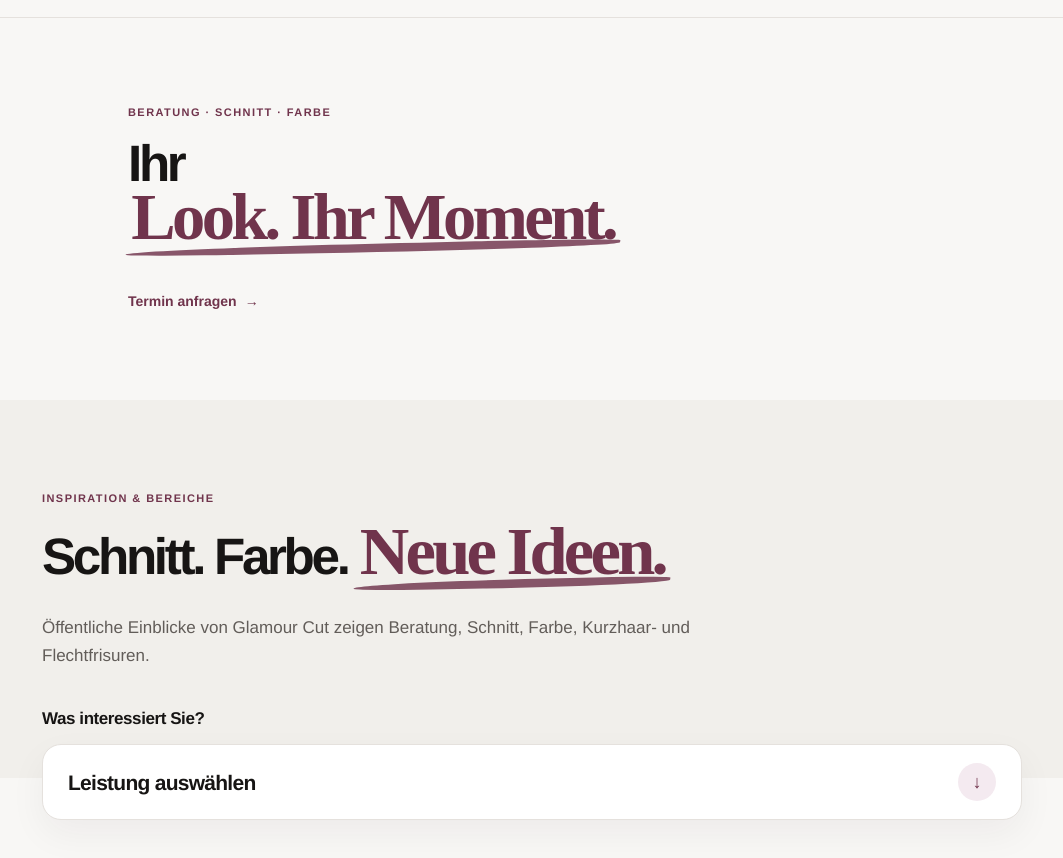
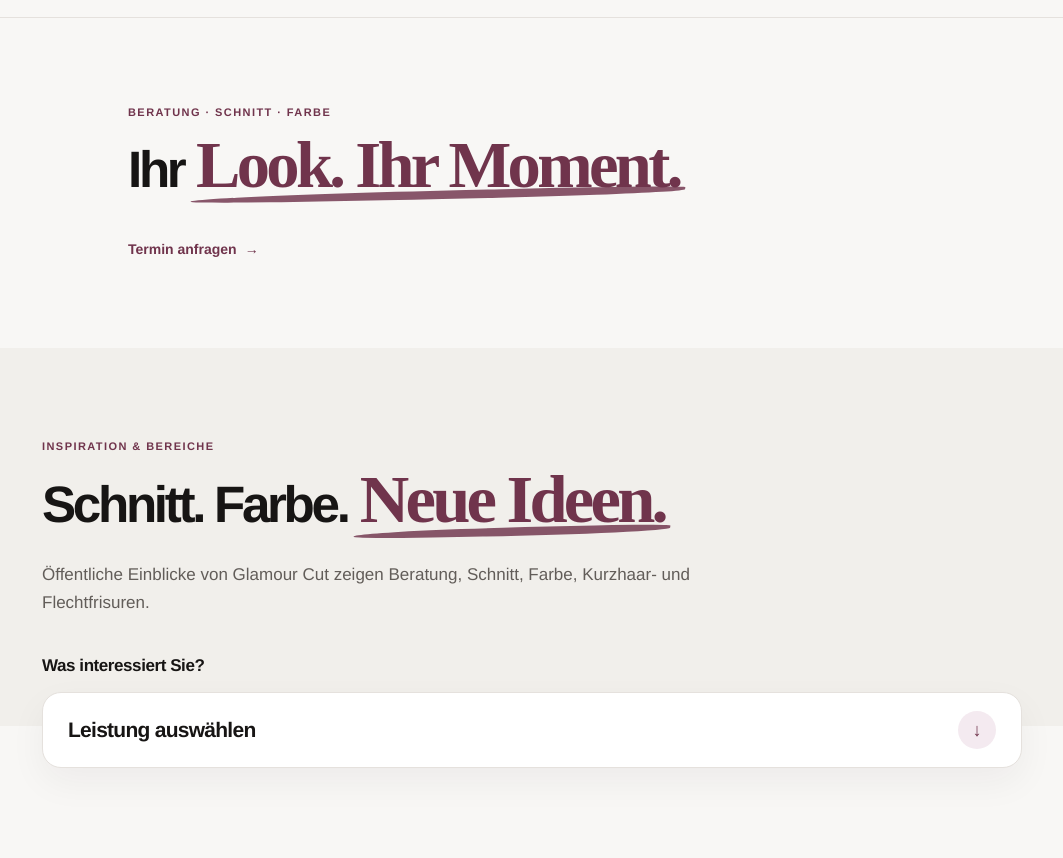
Before and after one commit to denniklose/glamour-cut-wilden, a Next.js app: page / in a window 1280 px wide. Shown: the part 820-1678 px from the top of the page, without its empty margins (22-1085 px from the left). Built offline with nearby package versions, Linux system fonts and the light colour scheme.

Commit message:
Keep editorial intro on one line

```diff
--- a/app/globals.css
+++ b/app/globals.css
@@ -525,21 +525,33 @@ a {
   margin-bottom: 18px;
 }
 
-.service-intro-composition h2 {
-  display: grid;
-  justify-items: start;
+.service-intro-title {
+  display: flex;
+  max-width: 100%;
+  flex-wrap: wrap;
+  align-items: baseline;
+  column-gap: 0.18em;
   row-gap: 0.02em;
 }
 
-.service-intro-composition h2 > span {
+.service-intro-title > span {
   display: block;
+  flex: none;
 }
 
 .service-intro-composition .heading-accent {
+  flex: none;
   font-size: 1.3em;
   line-height: 0.82;
   padding-bottom: 0.19em;
   vertical-align: 0;
+}
+
+@media (min-width: 1024px) {
+  .service-intro .service-intro-title {
+    flex-wrap: nowrap;
+    white-space: nowrap;
+  }
 }
 
 .service-intro h2,
--- a/app/page.tsx
+++ b/app/page.tsx
@@ -41,7 +41,7 @@ export default function Home() {
         <div className="hero-visual" aria-label="Haar-Inspiration"><div className="hero-arch"><Image src={salonConfig.media.hero.src} alt={salonConfig.media.hero.alt} fill priority sizes="(max-width: 760px) 94vw, 44vw" /></div><span className="image-note">{salonConfig.media.hero.caption}</span><span className="hero-visual-line" aria-hidden="true" /></div>
       </section>
 
-      <section className="service-intro" aria-labelledby="service-intro-title"><div className="service-intro-composition"><p className="section-kicker">Beratung · Schnitt · Farbe</p><h2 id="service-intro-title"><span>{introClaim.lead}</span><em className="heading-accent">{introClaim.accent}</em></h2><Link href={bookingHref}>{bookingLabel} <span aria-hidden="true">→</span></Link></div></section>
+      <section className="service-intro" aria-labelledby="service-intro-title"><div className="service-intro-composition"><p className="section-kicker">Beratung · Schnitt · Farbe</p><h2 className="service-intro-title" id="service-intro-title"><span>{introClaim.lead}</span><em className="heading-accent">{introClaim.accent}</em></h2><Link href={bookingHref}>{bookingLabel} <span aria-hidden="true">→</span></Link></div></section>
 
       <section className="services-section" id="leistungen" aria-labelledby="services-title"><div className="section-heading section-heading-light services-heading"><p className="section-kicker">Inspiration &amp; Bereiche</p><h2 id="services-title" className="editorial-heading"><span>Schnitt. Farbe.</span><em className="heading-accent">Neue Ideen.</em></h2><p>{pageCopy.home.serviceIntro}</p></div><ServiceSelector services={salonConfig.services} bookingHref={bookingHref} bookingLabel={bookingLabel} /></section>
 
```
